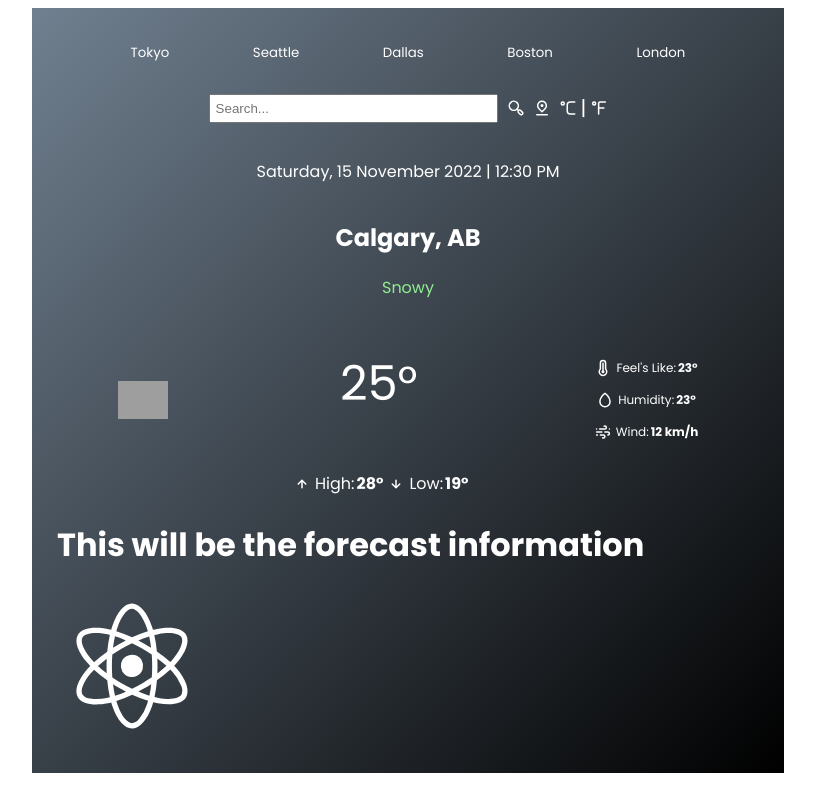
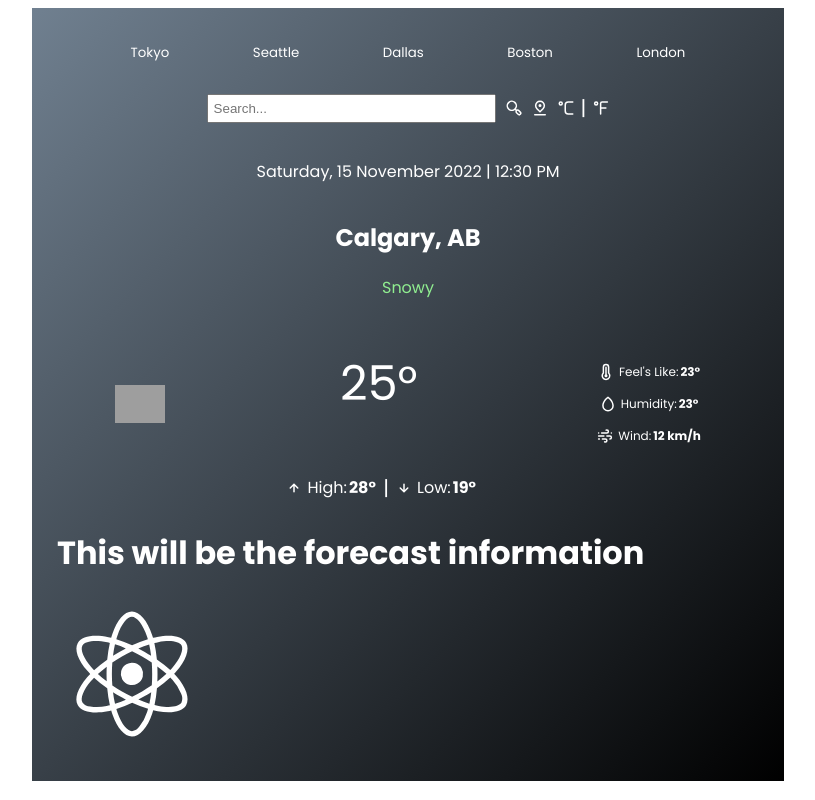
Before and after one commit to ColinH58/Weather-App, a React (Create React App) app: page / in a window 1280 px wide. Shown: the whole page, without its empty margins (232-1047 px from the left). Built offline with nearby package versions, Linux system fonts and the light colour scheme; grey boxes are pictures that could not be loaded.

Commit message:
formatting fixes

```diff
--- a/src/Components/TempDetails.jsx
+++ b/src/Components/TempDetails.jsx
@@ -23,16 +23,13 @@ const TempDetails = () => {
         <div>
           <p className="Temperature">25°</p>
           <div className="HighLow">
-            <div className="ReadOutLine">
             <UilArrowUp className="ReadOutIcon" />
             High:
             <span className="ReadOutInfo">28°</span>
-            </div>
-            <div className="ReadOutLine">
+            <p className="Pipe">&nbsp;|</p>
             <UilArrowDown className="ReadOutIcon" />
             Low:
             <span className="ReadOutInfo">19°</span>
-            </div>
           </div>
         </div>
         {/* Small Weather Information Block on the Right */}
--- a/src/index.css
+++ b/src/index.css
@@ -93,7 +93,7 @@ html {
     display: flex;
     flex-direction: row;
     align-items: center;
-    justify-content: space-evenly;
+    justify-content: space-around;
     line-height: 0rem;
 }
 
@@ -143,4 +143,6 @@ input {
 
 .Pipe {
     font-size: 1.25rem;
+    margin-left: 2px;
+    margin-right: 2px;
 }
```
Lines whose indentation alone changed are shown as unchanged.
